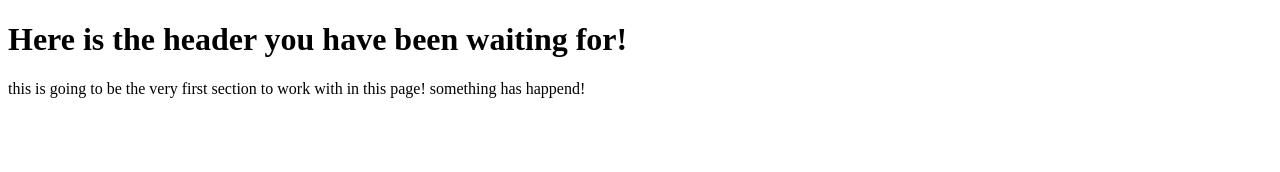
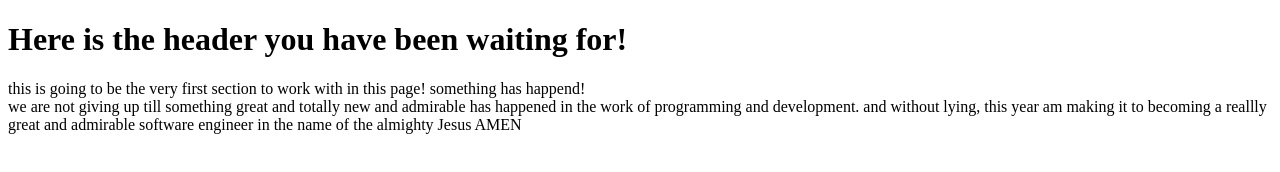
Before and after one commit to bridgecrew-perf6/deployment-278, a plain HTML site: page index.html in a window 1280 px wide. Drawn offline with Linux system fonts and the light colour scheme.

Commit message:
going forward

```diff
--- a/index.html
+++ b/index.html
@@ -9,5 +9,11 @@
       this is going to be the very first section to work with in this page!
       something has happend!
     </section>
+    <section>
+      we are not giving up till something great and totally new and admirable
+      has happened in the work of programming and development. and without
+      lying, this year am making it to becoming a reallly great and admirable
+      software engineer in the name of the almighty Jesus AMEN
+    </section>
   </body>
 </html>
```
